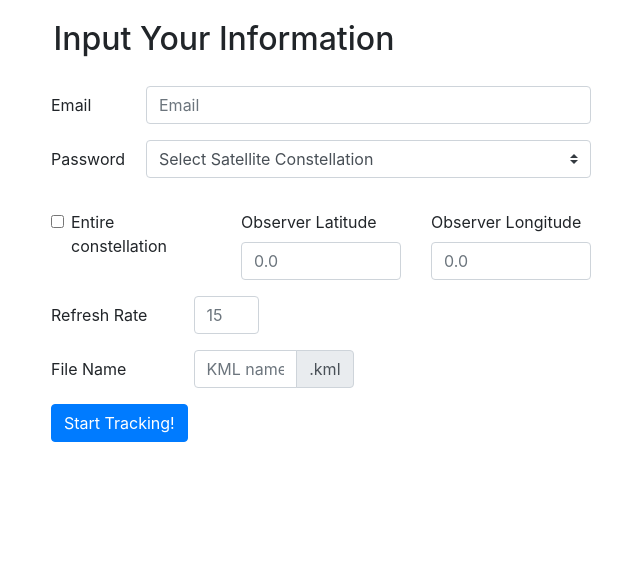
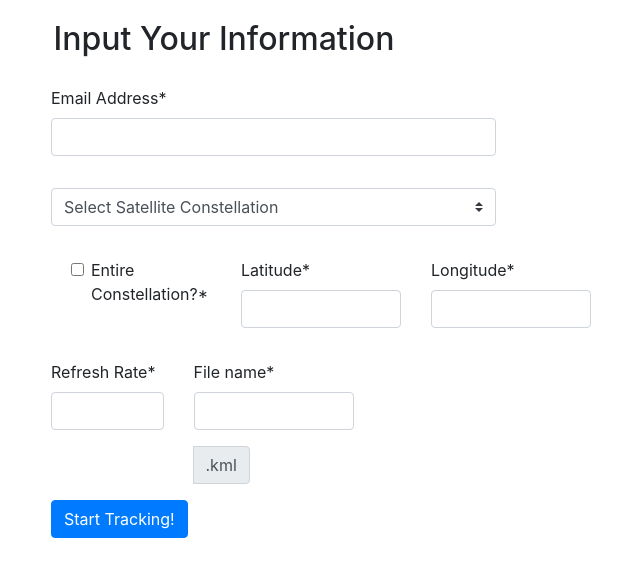
Before and after one commit to gillcaleb/satellitetracker, a Django app: template starlink_code/templates/test.html in a window 1280 px wide. Shown: the part 56-633 px from the top of the page, without its empty margins (319-959 px from the left). Run offline with Django 3.2, Linux system fonts and the light colour scheme; the template is opened without the code that fills it: values that come from a table or form of the project are taken from there, others are empty; tables that the repository leaves empty hold one stand-in row (values such as "Sample post"); some libraries are stand-ins or nearby versions.

Commit message:
adding crispy form and view processing code

```diff
--- /dev/null
+++ b/starlink_code/forms.py
@@ -0,0 +1,12 @@
+from django import forms
+from django.core.validators import validate_email
+
+
+class configForm(forms.Form):
+    email = forms.EmailField(label='Email Address', max_length=128)
+    constellation = forms.CharField()
+    view = forms.BooleanField(label="Entire Constellation?")
+    lat = forms.FloatField(label="Latitude", min_value = -90.0, max_value=90.0)
+    long = forms.FloatField(label= "Longitude", min_value = -180.0, max_value=180.0)
+    refresh = forms.IntegerField(label="Refresh Rate", min_value = 1)
+    filename = forms.CharField(label='File name', max_length=128)
--- a/starlink_code/templates/test.html
+++ b/starlink_code/templates/test.html
@@ -1,5 +1,7 @@
 <!DOCTYPE html>
 {% load static %}
+{% load crispy_forms_tags %}
+
 <html>
     <head>
         <title>My Webpage</title>
@@ -28,16 +30,16 @@
         <div class="row">
           <div class="col-3"></div>
           <div class="col-6">
-            <form>
+            <form  method="post">
+              {% csrf_token %}
               <div class="form-group row">
-                <label for="inputEmail3" class="col-sm-2 col-form-label">Email</label>
+                <!-- <label for="{{ form.email.id_for_label }}" class="col-sm-2 col-form-label">Email</label> -->
                 <div class="col-sm-10">
-                  <input type="email" class="form-control" id="inputEmail3" placeholder="Email">
+                  {{form.email | as_crispy_field}}<!--<input type="email" class="form-control" id="inputEmail3" placeholder="Email"> -->
                 </div>
               </div>
 
               <div class="form-group row">
-                <label for="inputPassword3" class="col-sm-2 col-form-label">Password</label>
                   <div class="col-sm-10">
                     <select class="custom-select custom-select mb-3">
                         <option selected>Select Satellite Constellation</option>
@@ -51,22 +53,17 @@
               <div class="form row">
                 <div class="col-md-4 mb-3">
                   <div class="form-check">
-                    <input class="form-check-input" type="checkbox" id="gridCheck1">
-                    <label class="form-check-label" for="gridCheck1">
-                      Entire constellation
-                    </label>
+                    {{form.view | as_crispy_field}}
                   </div>
                 </div>
                 <div class="col-md-4 mb-3">
-                  <label for="validationCustom01">Observer Latitude</label>
-                  <input type="number" class="form-control" id="validationCustom01" placeholder="0.0"  required>
+                    {{form.lat | as_crispy_field}}<!-- <input type="number" class="form-control" id="validationCustom01" placeholder="0.0"  > -->
                   <div class="invalid-feedback">
                     Enter a valid latitude between -90 and 90
                   </div>
                 </div>
                 <div class="col-md-4 mb-3">
-                  <label for="validationCustom02">Observer Longitude</label>
-                  <input type="number" class="form-control" id="validationCustom02" placeholder="0.0"  required>
+                  {{form.long | as_crispy_field}}
                   <div class="invalid-feedback">
                     Enter a valid longitude between -180 and 180
                   </div>
@@ -74,19 +71,15 @@
               </div>
 
               <div class="form-group row">
-                <label for="inputEmail3" class="col-sm-3 col-form-label">Refresh Rate</label>
-                <div class="col-sm-2">
-                  <input type="number" class="form-control" id="validationCustom01" placeholder="15"  required>
+                <div class="col-sm-3">
+                  {{form.refresh | as_crispy_field}}
                   <div class="invalid-feedback">
                     Invalid input. Please enter the desired refresh rate in seconds.
                   </div>
                 </div>
-              </div>
 
-              <div class="form-group row">
-                <label for="inputEmail3" class="col-sm-3 col-form-label">File Name</label>
                 <div class="input-group col-sm-4">
-                  <input type="text" class="form-control" placeholder="KML name" aria-label="KML name" aria-describedby="basic-addon2">
+                 {{form.filename | as_crispy_field}}
                   <div class="input-group-append">
                     <span class="input-group-text" id="basic-addon2">.kml</span>
                   </div>
--- a/starlink_code/urls.py
+++ b/starlink_code/urls.py
@@ -4,6 +4,7 @@ from starlink_code import views
 urlpatterns = [
     path('', views.hello_world, name='hello_world'),
     path('test', views.test_feature, name='tf'),
+    path('form', views.get_form, name='gf'),
     path('downloadfile', views.download_file, name='df'),
     path('downloadicon', views.download_icon, name='di'),
     path('downloadupdate', views.download_update, name='du'),
```
Also changed, not shown: satellite_tracker/settings.py (+9 -1 lines), starlink_code/views.py (+24 -1 lines).
